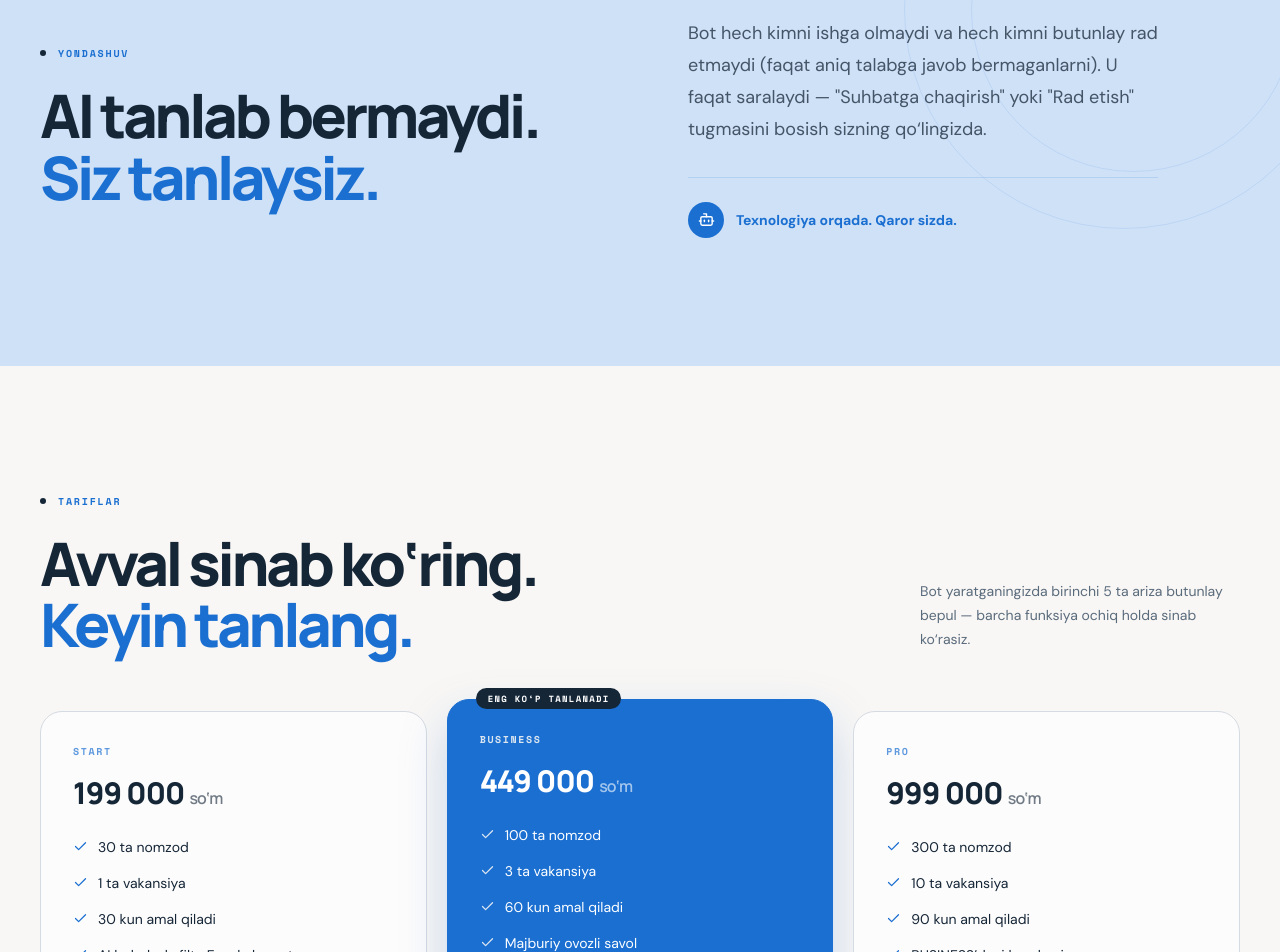
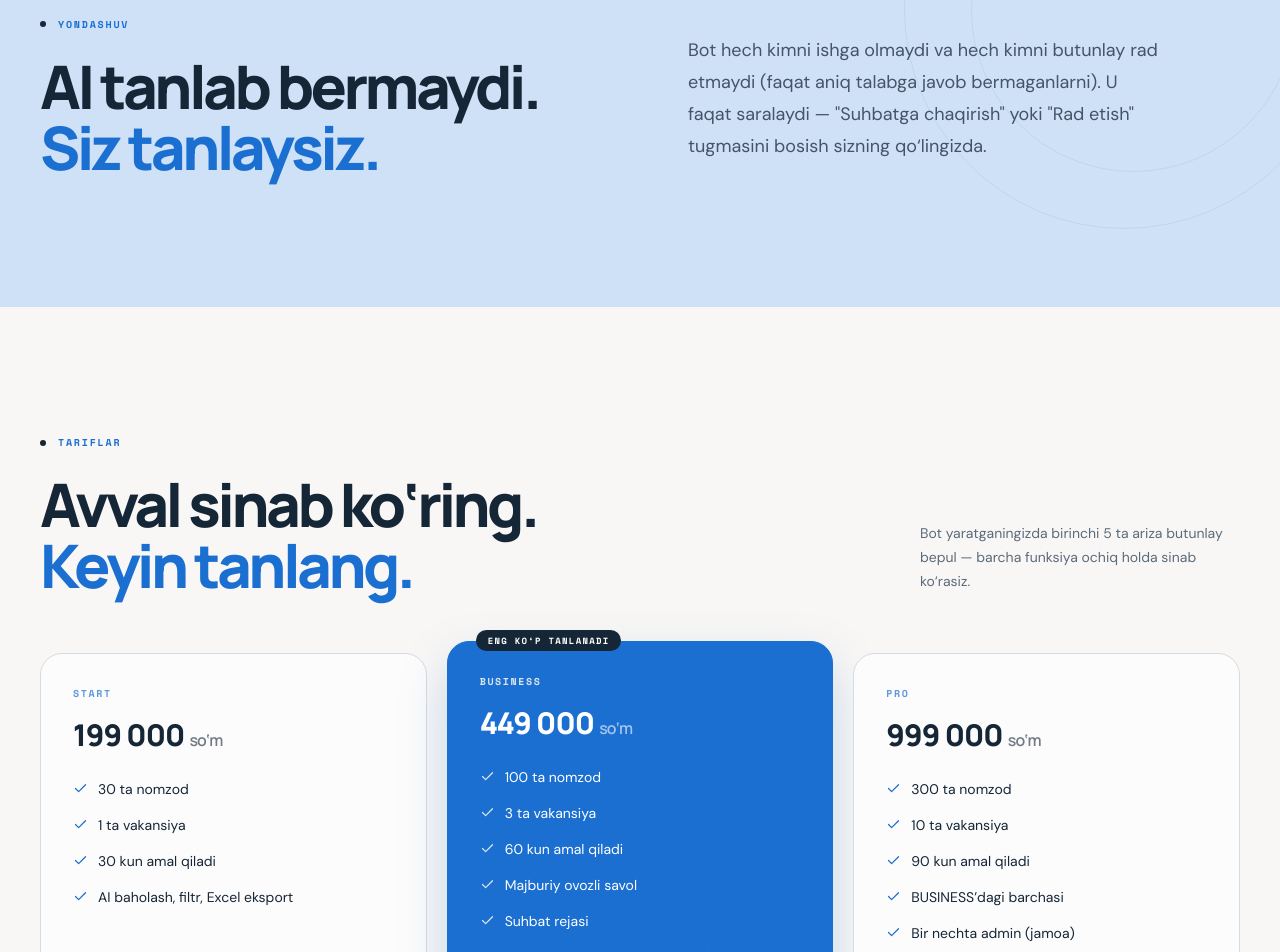
Before and after one commit to gulomovs793-ai/JanobHR, a React (Vite) app in the folder site/: page / in a window 1280 px wide. Shown: the part 4590-5542 px from the top of the page. Built offline with nearby package versions, Linux system fonts and the light colour scheme.

Commit message:
Remove 'Texnologiya orqada. Qaror sizda.' badge from Yondashuv section per feedback

```diff
--- a/site/src/App.tsx
+++ b/site/src/App.tsx
@@ -451,10 +451,6 @@ function Home() {
               <p className="text-lg leading-8 text-foreground/75">
                 Bot hech kimni ishga olmaydi va hech kimni butunlay rad etmaydi (faqat aniq talabga javob bermaganlarni). U faqat saralaydi — "Suhbatga chaqirish" yoki "Rad etish" tugmasini bosish sizning qo‘lingizda.
               </p>
-              <div className="mt-8 flex items-center gap-3 border-t border-primary/15 pt-6">
-                <span className="flex h-9 w-9 items-center justify-center rounded-full bg-primary text-primary-foreground"><Bot size={17} /></span>
-                <span className="text-sm font-bold text-primary">Texnologiya orqada. Qaror sizda.</span>
-              </div>
             </div>
           </div>
         </section>
```
